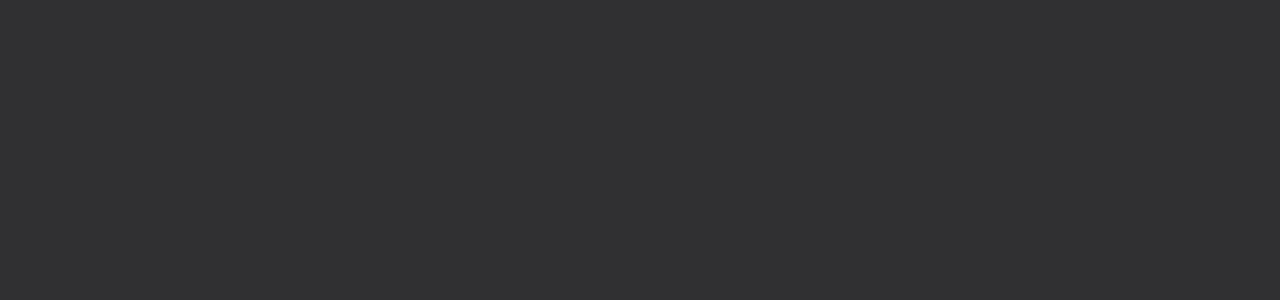
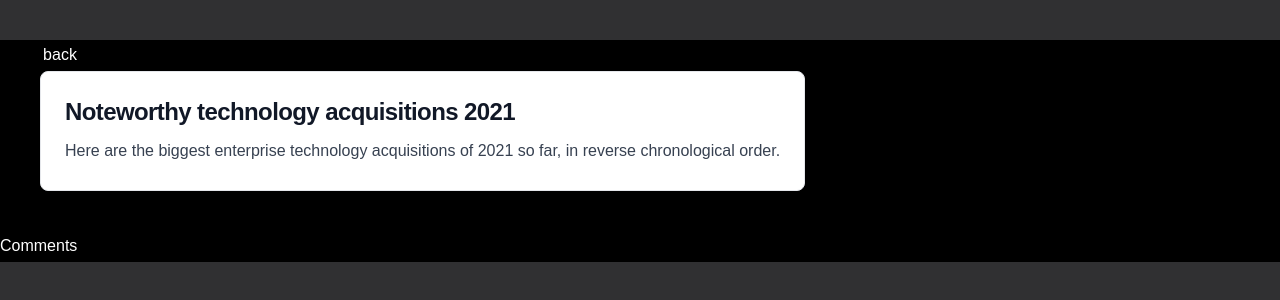
Before and after one commit to abhirajn/Codefury-6.0, a React (Create React App) app in the folder client/: page /post/1 in a window 1280 px wide. Before the commit this address had no page. Shown: the top 300 px of the page. Built offline with nearby package versions, Linux system fonts and the light colour scheme.

Commit message:
added post section

```diff
--- a/client/src/App.js
+++ b/client/src/App.js
@@ -5,6 +5,7 @@
 import Tips from "./Pages/Tips";
 import Guidance from "./Pages/courseimages/Guidance";
 import PostQuestions from "./Pages/PostQuestions";
+import Post from "./Pages/Post";
 
 // import Guidance from "./Pages/courseimages/Guidance";
 
@@ -19,6 +20,7 @@
           <Route path={"/guidance"} element = {<Guidance/>} />
           <Route path={"/tips"} element={<Tips/>}></Route>
           <Route path={"/post"} element={<PostQuestions/>}/>
+          <Route path={"/post/:postId"} element={<Post/>}/>
         </Routes>
       </Router>
     </div>
--- a/client/src/Components/Postcard.js
+++ b/client/src/Components/Posts/Postcard.js
@@ -1,11 +1,15 @@
 import React from 'react'
-import Sidebar from './Sidebar'
+import Sidebar from '../Sidebar'
+import {useNavigate} from "react-router-dom";
 
 export default function Postcard(props) {
+    const navigate = useNavigate();
     return (
-        <div className='flex '>
-            <Sidebar />
-            <div className='my-10 mx-10 w-max'>
+        <div className='flex' onClick={()=>{
+            navigate('/post/' + Postcard._id)
+        }}>
+
+          <div className='my-10 mx-10 w-max '  >
                 <div class="block  p-6 bg-white border border-gray-200 rounded-lg shadow hover:bg-gray-100 dark:bg-gray-800 dark:border-gray-700 dark:hover:bg-gray-700">
                     <h5 class="mb-2 text-2xl font-bold tracking-tight text-gray-900 dark:text-white">Noteworthy technology acquisitions 2021</h5>
                     <p class="font-normal text-gray-700 dark:text-gray-400">Here are the biggest enterprise technology acquisitions of 2021 so far, in reverse chronological order.</p>
--- /dev/null
+++ b/client/src/Components/Posts/SinglePost.js
@@ -0,0 +1,19 @@
+import React from 'react'
+import {useNavigate} from "react-router-dom";
+export default function SinglePost() {
+    const navigate = useNavigate();
+  return (
+    <div>
+         <div className='my-10 mx-10 w-max '  >
+            <button className='h=10 w-10 rounded bg-green' onClick={()=>{
+                navigate('/post')
+            }}>back</button>
+                <div class="block  p-6 bg-white border border-gray-200 rounded-lg shadow hover:bg-gray-100 dark:bg-gray-800 dark:border-gray-700 dark:hover:bg-gray-700">
+                    <h5 class="mb-2 text-2xl font-bold tracking-tight text-gray-900 dark:text-white">Noteworthy technology acquisitions 2021</h5>
+                    <p class="font-normal text-gray-700 dark:text-gray-400">Here are the biggest enterprise technology acquisitions of 2021 so far, in reverse chronological order.</p>
+                </div>
+            </div>
+            Comments
+    </div>
+  )
+}
--- a/client/src/Pages/Home.js
+++ b/client/src/Pages/Home.js
@@ -6,7 +6,7 @@
 import Signup from './Signup'
 
 import Tipscard from '../Components/Tipscard'
-import FAQ from '../Components/FAQ'
+import FAQ from '../Components/FAQ/FAQ'
 
 export default function Home() {
   return (
--- /dev/null
+++ b/client/src/Pages/Post.js
@@ -0,0 +1,9 @@
+import React from 'react'
+import SinglePost from "../Components/Posts/SinglePost"
+export default function Post() {
+  return (
+    <div className='bg-black'>
+        <SinglePost/>
+    </div>
+  )
+}
--- a/client/src/Pages/PostQuestions.js
+++ b/client/src/Pages/PostQuestions.js
@@ -1,10 +1,11 @@
 import React from 'react'
-import Postcard from '../Components/Postcard'
+import Postcard from '../Components/Posts/Postcard'
+import Sidebar from '../Components/Sidebar'
 
 export default function PostQuestions() {
   return (
     <div className='flex bg-white'>
-
+      <Sidebar />
 <Postcard/>
 
     </div>
```
Also changed, not shown: client/src/Components/FAQ/Content.js (renamed from client/src/Components/Content.js), client/src/Components/FAQ/FAQ.js (renamed from client/src/Components/FAQ.js).
